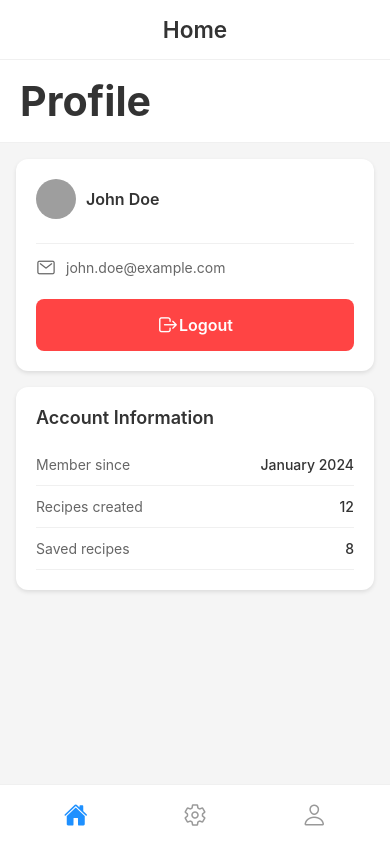
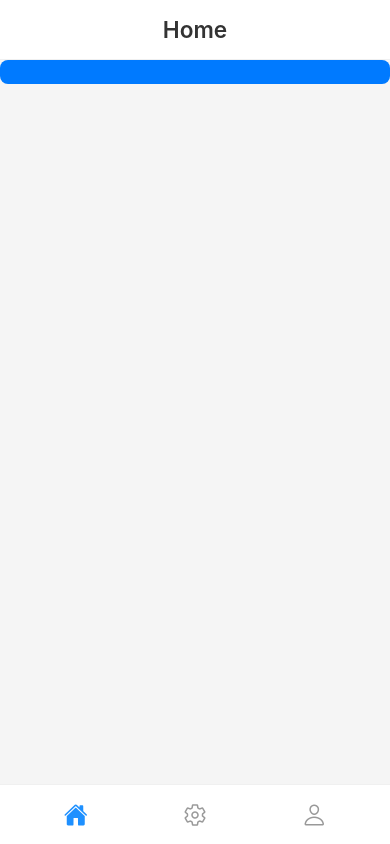
Before and after one commit to DmitryShastel/CookBook, a React Native app: screen / in a window 390 px wide. Built offline with nearby package versions, Linux system fonts and the light colour scheme; grey boxes are pictures that could not be loaded.

Commit message:
refactor: The ReusableButton is updated - changed title, files name

```diff
--- a/src/app/App.tsx
+++ b/src/app/App.tsx
@@ -2,13 +2,15 @@ import { View } from 'react-native';
 import { SafeAreaProvider } from 'react-native-safe-area-context';
 import { RootScreen } from '@/screens/rootPage/RootPage';
 import { UserProfileScreen } from '@/screens/userProfile/UserProfileScreen';
+import { Button } from '@/components/ui/button/Button';
 
 export default function App() {
   return (
     <SafeAreaProvider>
       <View style={{ flex: 1, backgroundColor: '#fff' }}>
         <RootScreen>
-          <UserProfileScreen />
+          {/*<UserProfileScreen />*/}
+          <Button />
         </RootScreen>
       </View>
     </SafeAreaProvider>
--- a/src/components/ui/button/ReusableButton.tsx
+++ b/src/components/ui/button/Button.tsx
@@ -1,8 +1,8 @@
-import { Button } from 'react-native-elements';
-import { ButtonInterface } from '@/components/ui/button/ReusableButton.types';
-import { styles } from '@/components/ui/button/ReusableButton.styles';
+import { Button as RNButton } from 'react-native-elements';
+import { styles } from '@/components/ui/button/Button.styles';
+import { Props } from '@/components/ui/button/Button.types';
 
-export const ReusableButton = ({
+export const Button = ({
   callback,
   title,
   accessibilityLabel,
@@ -10,11 +10,11 @@ export const ReusableButton = ({
   style,
   textStyle,
   disabled = false,
-}: ButtonInterface) => {
+}: Props) => {
   const isDisabled = disabled || loading;
 
   return (
-    <Button
+    <RNButton
       title={title}
       onPress={callback}
       disabled={isDisabled}
--- a/src/components/ui/button/ReusableButton.types.ts
+++ b/src/components/ui/button/Button.types.ts
@@ -1,6 +1,6 @@
-import { TextStyle, ViewStyle } from 'react-native/types_generated';
+import { TextStyle, ViewStyle } from 'react-native';
 
-export interface ButtonInterface {
+export interface Props {
   callback: () => void;
   title: string;
   accessibilityLabel: string;
```
Also changed, not shown: src/components/ui/button/Button.styles.ts (renamed from src/components/ui/button/ReusableButton.styles.ts).
